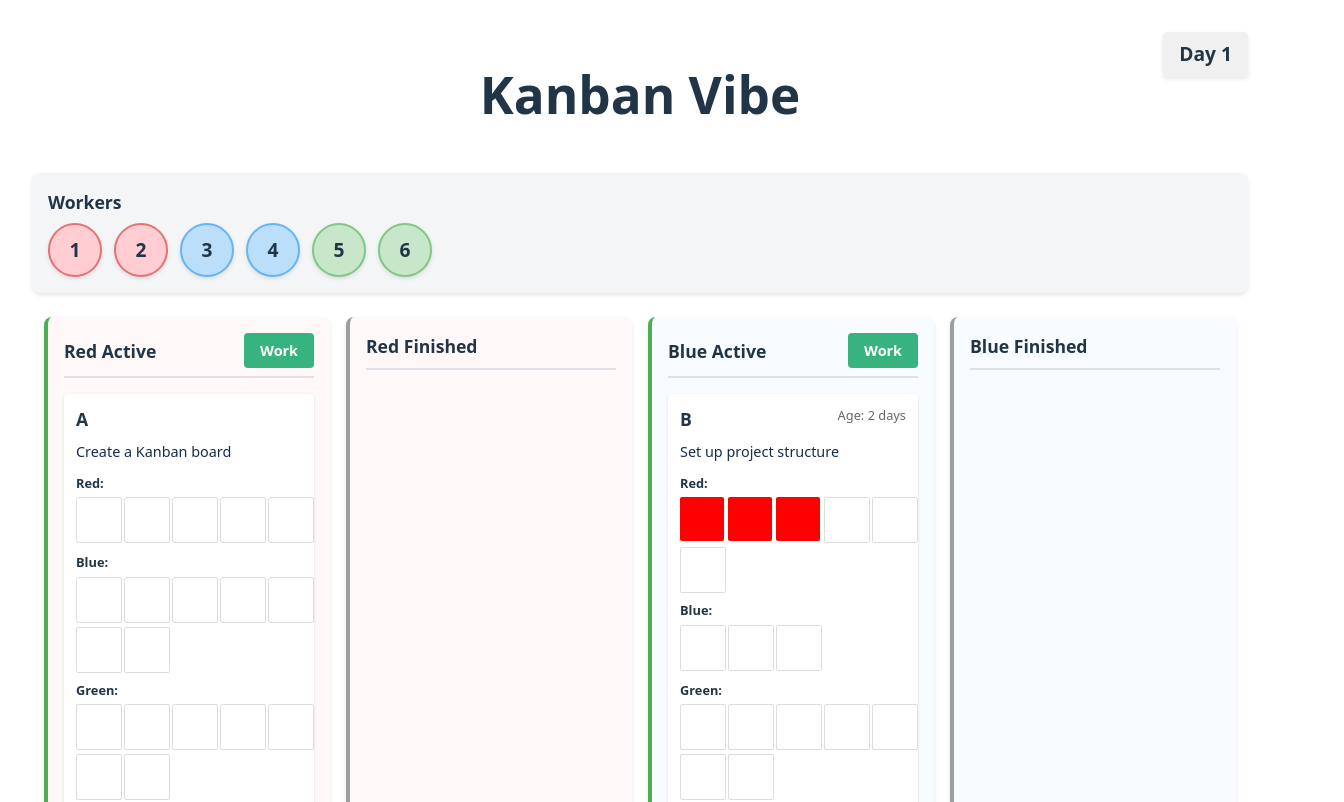
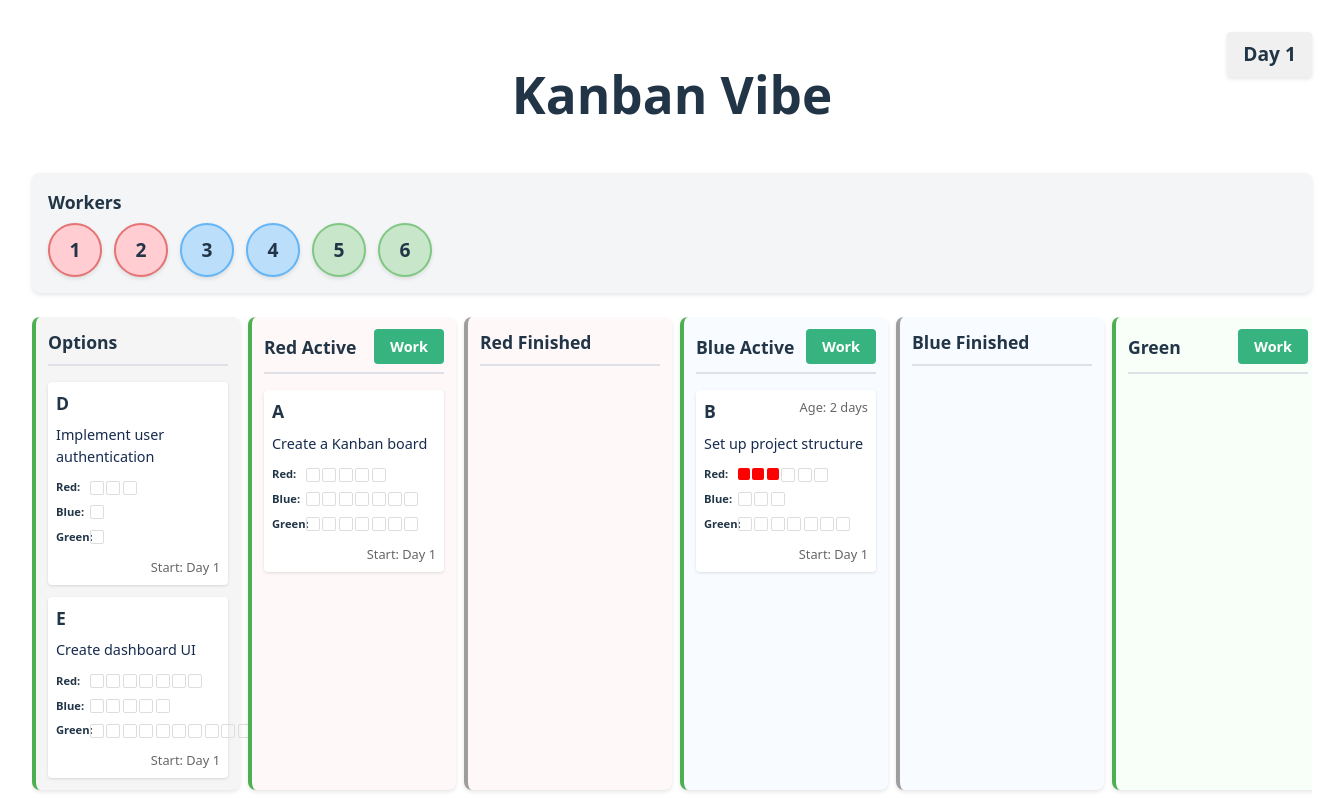
Before and after one commit to npelloux/kanban-vibe, a React (Vite) app: page / in a window 1280 px wide. Shown: the top 802 px of the page, 1344 px wide, since content can reach past the window. Built offline with nearby package versions, Linux system fonts and the light colour scheme.

Commit message:
UI improvements: Add Options column, make board horizontal, make cards smaller

```diff
--- a/src/App.css
+++ b/src/App.css
@@ -97,21 +97,29 @@
 
 .kanban-board {
   display: flex;
-  flex-wrap: wrap;
-  gap: 1rem;
+  flex-wrap: nowrap;
+  gap: 0.5rem;
   flex-grow: 1;
-  justify-content: center;
+  justify-content: flex-start;
+  overflow-x: auto;
+  padding-bottom: 1rem;
 }
 
 /* Column styles */
 .column {
   background-color: #f4f5f7;
   border-radius: 8px;
-  width: 250px;
-  min-height: 400px;
-  padding: 1rem;
+  width: 180px;
+  min-height: 300px;
+  padding: 0.75rem;
   box-shadow: 0 2px 4px rgba(0, 0, 0, 0.1);
   margin-bottom: 1rem;
+  flex-shrink: 0;
+}
+
+.column-options {
+  background-color: #f5f5f5;
+  border-left: 4px solid #9e9e9e;
 }
 
 .column-red {
@@ -159,10 +167,11 @@
 .card {
   background-color: white;
   border-radius: 4px;
-  padding: 0.75rem;
+  padding: 0.5rem;
   box-shadow: 0 1px 3px rgba(0, 0, 0, 0.12);
   transition: transform 0.2s, box-shadow 0.2s;
   cursor: pointer;
+  font-size: 0.85rem;
 }
 
 .card:hover {
@@ -237,25 +246,35 @@
   color: #1b5e20;
 }
 
+.card-work-items-container {
+  display: flex;
+  flex-direction: column;
+  gap: 0.25rem;
+  margin-bottom: 0.5rem;
+}
+
 .card-work-items-section {
-  margin-bottom: 0.75rem;
+  display: flex;
+  align-items: center;
+  margin-bottom: 0.25rem;
 }
 
 .card-work-items-label {
-  font-size: 0.8rem;
+  font-size: 0.7rem;
   font-weight: bold;
-  margin-bottom: 0.25rem;
+  margin-right: 0.25rem;
+  width: 30px;
 }
 
 .card-work-items {
-  display: grid;
-  grid-template-columns: repeat(5, 1fr);
-  gap: 0.25rem;
+  display: flex;
+  flex-direction: row;
+  gap: 0.15rem;
 }
 
 .work-item {
-  width: 100%;
-  aspect-ratio: 1;
+  width: 12px;
+  height: 12px;
   border: 1px solid #ddd;
   border-radius: 2px;
 }
--- a/src/App.tsx
+++ b/src/App.tsx
@@ -111,6 +111,34 @@ function App() {
         green: { total: getRandomInt(1, 10), completed: getRandomInt(1, 10) }
       },
       assignedWorker: null
+    },
+    {
+      id: 'D',
+      content: 'Implement user authentication',
+      stage: 'options',
+      age: 0,
+      startDay: 1,
+      isBlocked: false,
+      workItems: {
+        red: { total: getRandomInt(1, 10), completed: 0 },
+        blue: { total: getRandomInt(1, 10), completed: 0 },
+        green: { total: getRandomInt(1, 10), completed: 0 }
+      },
+      assignedWorker: null
+    },
+    {
+      id: 'E',
+      content: 'Create dashboard UI',
+      stage: 'options',
+      age: 0,
+      startDay: 1,
+      isBlocked: false,
+      workItems: {
+        red: { total: getRandomInt(1, 10), completed: 0 },
+        blue: { total: getRandomInt(1, 10), completed: 0 },
+        green: { total: getRandomInt(1, 10), completed: 0 }
+      },
+      assignedWorker: null
     }
   ];
 
@@ -118,6 +146,7 @@ function App() {
   const [cards, setCards] = useState<Card[]>(initialCards);
 
   // Filter cards by stage
+  const optionsCards = cards.filter(card => card.stage === 'options');
   const redActiveCards = cards.filter(card => card.stage === 'red-active');
   const redFinishedCards = cards.filter(card => card.stage === 'red-finished');
   const blueActiveCards = cards.filter(card => card.stage === 'blue-active');
@@ -194,8 +223,23 @@ function App() {
     setSelectedWorkerId(workerId);
   };
 
-  // Handle card click to assign worker
+  // Handle card click to assign worker or move from options
   const handleCardClick = (cardId: string) => {
+    const clickedCard = cards.find(card => card.id === cardId);
+
+    // If the card is in the options column, move it to red-active
+    if (clickedCard && clickedCard.stage === 'options') {
+      const updatedCards = cards.map(card => {
+        if (card.id === cardId) {
+          return { ...card, stage: 'red-active' };
+        }
+        return card;
+      });
+      setCards(updatedCards);
+      return;
+    }
+
+    // Otherwise handle worker assignment
     if (!selectedWorkerId) return;
 
     const selectedWorker = workers.find(worker => worker.id === selectedWorkerId);
@@ -232,6 +276,12 @@ function App() {
       />
 
       <main className="kanban-board">
+        <Column
+          title="Options"
+          cards={optionsCards}
+          type="options"
+          onCardClick={handleCardClick}
+        />
         <Column
           title="Red Active"
           cards={redActiveCards}
--- a/src/components/Card.tsx
+++ b/src/components/Card.tsx
@@ -72,6 +72,7 @@ export const Card: React.FC<CardProps> = ({
         </div>
       )}
 
+      <div className="card-work-items-container">
         {/* Red work items */}
         {workItems.red && workItems.red.total > 0 && (
           <div className="card-work-items-section">
@@ -119,6 +120,7 @@ export const Card: React.FC<CardProps> = ({
             </div>
           </div>
         )}
+      </div>
 
       <div className="card-footer">
         <span className="card-start-day">Start: Day {startDay}</span>
--- a/src/components/Column.tsx
+++ b/src/components/Column.tsx
@@ -24,7 +24,7 @@ interface ColumnProps {
   cards: CardType[];
   onWork?: () => void;
   showWorkButton?: boolean;
-  type?: 'red' | 'blue' | 'green' | 'default';
+  type?: 'red' | 'blue' | 'green' | 'options' | 'default';
   status?: 'active' | 'finished';
   onCardClick?: (cardId: string) => void;
 }
--- a/src/components/Worker.tsx
+++ b/src/components/Worker.tsx
@@ -1,6 +1,6 @@
 import React from 'react';
 
-export type WorkerType = 'red' | 'blue' | 'green';
+export type WorkerType = 'red' | 'blue' | 'green' | 'options';
 
 interface WorkerProps {
   type: WorkerType;
```
Lines whose indentation alone changed are shown as unchanged.
